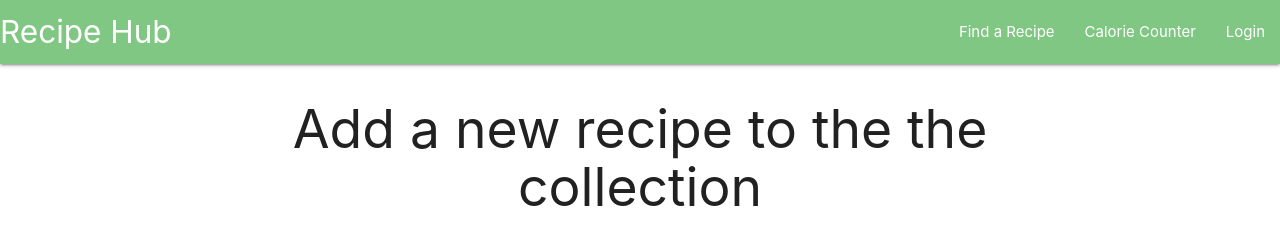
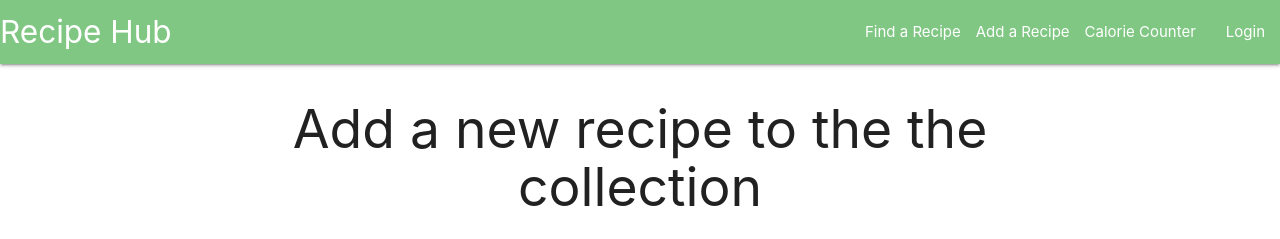
Before and after one commit to Didgerydont/data-centric-milestone-project, a Flask app: page /add_recipe in a window 1280 px wide. Shown: the top 239 px of the page. Run offline with Flask 2, Linux system fonts and the light colour scheme; some libraries are stand-ins or nearby versions.

Commit message:
upload recipe functionality added

```diff
--- a/app.py
+++ b/app.py
@@ -1,5 +1,6 @@
 import os
 import pymongo
+import time
 from flask import Flask, render_template, redirect, request, url_for, session
 from flask_pymongo import PyMongo
 from bson.objectid import ObjectId
@@ -55,7 +56,7 @@ def login():
     if user_login:
         if bcrypt.hashpw(request.form['pass'].encode('utf-8'), user_login['password']) == user_login['password']:
             session['username'] = request.form['username']
-            user_present = True
+            #user_present = True
             return redirect(url_for('login_success'))
 
     return 'Invalid username/password combination'
@@ -85,10 +86,48 @@ def register():
 # -----> CRUD
 
 # Create
-@app.route('/add_recipe', methods=['GET', 'POST'])
+@app.route('/add_recipe')
 def add_recipe():
     form = createRecipe(request.form)
     return render_template('addrecipe.html', form=form)
+
+@app.route('/insert_recipe', methods=['POST'])
+def insert_recipe():
+
+    recipes = mongo.db.recipes
+
+    recipe_title = request.form['recipe_title']
+    recipe_description = request.form['recipe_description']
+    recipe_method = request.form['recipe_method']
+    recipe_ingredients = request.form['recipe_ingredients']
+    recipe_meal_type = request.form['recipe_meal_type']
+    recipe_serves = request.form['recipe_serves']
+    recipe_cooktime = request.form['recipe_cooktime']
+    recipe_preptime = request.form['recipe_preptime']
+    recipe_origin = request.form['recipe_origin']
+    # Still have to figure out how to keep the user logged in
+
+    recipe_form = {
+        "title": recipe_title,
+        "description": recipe_description,
+        "method": recipe_method,
+        "ingredients": recipe_ingredients,
+        "meal": recipe_meal_type,
+        "serves": recipe_serves,
+        "cooking_time": recipe_cooktime,
+        "prep_time": recipe_preptime,
+        "country_of_origin": recipe_origin,
+        "last_modified": time.asctime(time.localtime(time.time()))
+        # Still have to figure out how to keep the user logged in
+    }
+
+    recipes.insert_one(recipe_form)
+    return redirect(url_for('uploadconfirmation'))
+
+@app.route('/uploadconfirmation')
+def uploadconfirmation():
+    return render_template('uploadconfirmation.html')
+
 
 # Read --> Shows all recipes as a directory.
 @app.route('/readrecipe')
--- a/templates/addrecipe.html
+++ b/templates/addrecipe.html
@@ -6,7 +6,7 @@
 </div>
 <div class="container">
     <div class="add-recipe-container">
-        <form method="POST" action="{{ url_for('add_recipe') }}">
+        <form method="POST" action="{{ url_for('insert_recipe') }}">
             {{ form.csrf_token }}
             <h4 class="form-header center">Insert the details of your new recipe below</h4>
             <ul class="add-recipe-form">
--- a/templates/base.html
+++ b/templates/base.html
@@ -24,13 +24,16 @@
             <div class="nav-wrapper green lighten-2 ">
                 <a href="{{url_for('home')}}" class="brand-logo">Recipe Hub</a>
                 <ul id="nav-mobile" class="right hide-on-med-and-down">
-                    <li><a href="{{url_for('get_recipe')}}">Find a Recipe</a></li>
+                    <li><a href="{{ url_for('get_recipe') }}">Find a Recipe</a></li>
+                    <li><a href="{{ url_for('add_recipe') }}"></a>Add a Recipe</li>
                     <li><a href="#">Calorie Counter</a></li>
                     <li><a href="{{url_for('login_landing')}}">Login</a></li>
                 </ul>
                 <a class='dropdown-trigger right hide-on-large-only dropdown-button' href='#' data-target='dropdown1'><i class="material-icons hoverable">menu</i></a>
                 <ul id="dropdown1" class="dropdown-content">
                     <li><a href="{{url_for('get_recipe')}}">Find a Recipe</a></li>
+                    <li class="divider"></li>
+                    <li><a href="{{ url_for('add_recipe') }}"></a>Add a Recipe</li>
                     <li class="divider"></li>
                     <li><a href="#">Calorie Counter</a></li>
                     <li class="divider"></li>
--- a/templates/readrecipe.html
+++ b/templates/readrecipe.html
@@ -3,7 +3,7 @@
 <div class="row">
     <nav class="-search-bar">
         <div class="nav-wrapper #f0f4c3 lime lighten-4">
-            <form id="search-form" action="{{ url_for('search_bar') }}" method="POST" class="col s12">
+            <form id="search-form" action="" method="POST" class="col s12">
             <div class="input-field">
                     <input class="search-bar" type="search" name="search_text" placeholder="Looking for something in particular?" required>
                         <i class="material-icons" id="sendForm" for="submit-form">search</i>
@@ -16,7 +16,7 @@
 
 <div class="row">
     <div class="container find-recipe-container">
-        <h2></h2>
+        <h2 class="center">Recipe Directory</h2>
         <ul class="collapsible">
         {% for recipe in recipes %}
             <li>
```
Also changed, not shown: templates/uploadconfirmation.html (+15 -5 lines).
